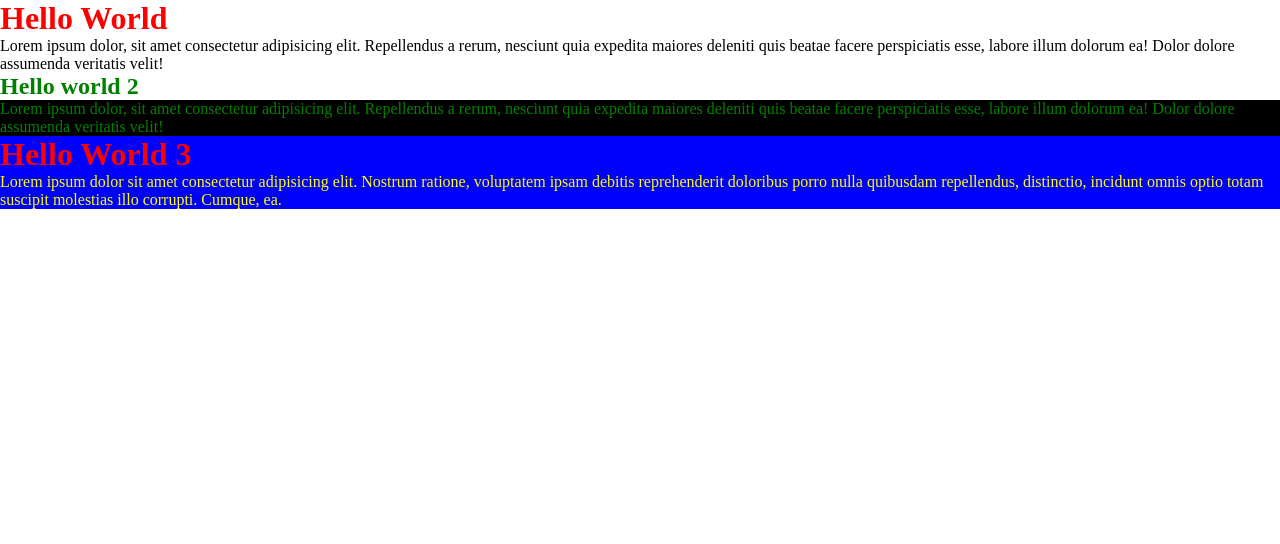
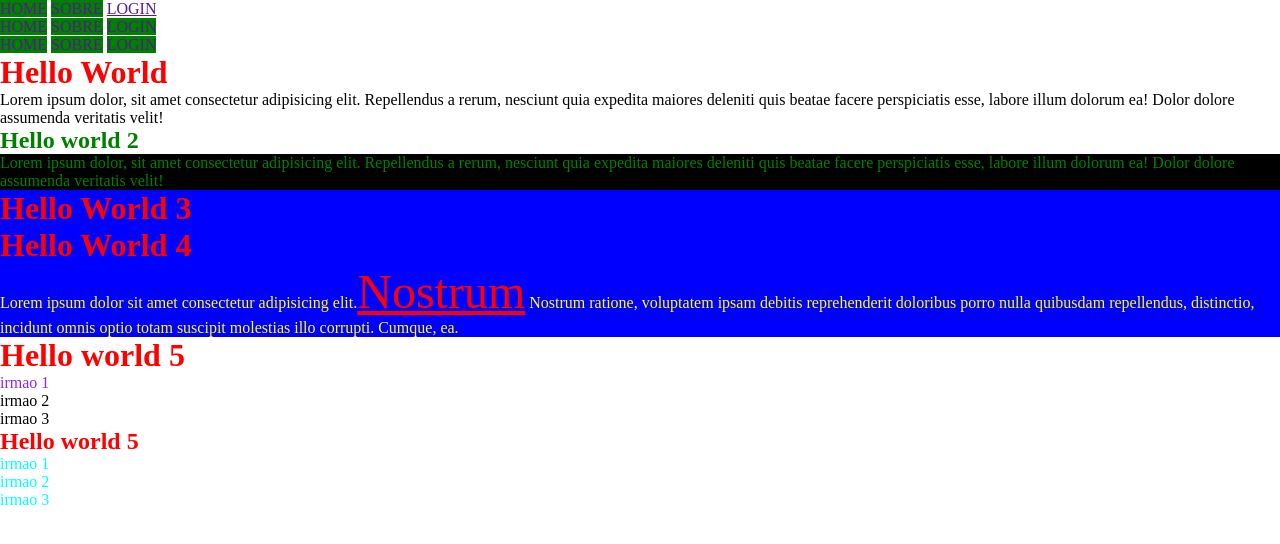
Before and after one commit to ErllanRego/Codigos-intermediarios-e-avancados-css, a plain HTML site: page Seletores Css/index.html in a window 1280 px wide. Drawn offline with Linux system fonts and the light colour scheme.

Commit message:
seletores final

```diff
--- a/Seletores Css/estilo.css
+++ b/Seletores Css/estilo.css
@@ -31,3 +31,37 @@ p.verde{
     color:yellow;
     background:blue;
 }
+
+/*----SELETOR DE FILHO----:
+    Seleciona um elemento que é filho direto de outro*/
+
+/*No exemplo abaixo, todos os elementos "a" que estiverem diretamente dentro de "li" serão selecionados, netos não serão selecionados*/
+/*Neste caso, se o elemento "a" estivesse dentro de um spam por exemplo, e mesmo este span estando dentro do li, a formatação não será feita pois o "a" precisa estar diretamente dentro de li*/
+li>a{
+    text-decoration:none;
+    background:green;
+}
+
+/*----SELETOR DE DESCENDENTE----:
+    Semelhante ao seletor de filho, porém não é necessário estar diretamente dentro da caixa pai*/
+
+/*No exemplo abaixo, mesmo o elemento "a" estando dentro de um span que está dentro do p, ele ainda assim é selecionado*/
+p a{
+    color:red;
+    font-size:48px;
+}
+
+/*----SELETOR DE IRMÃO ADJACENTE----:
+    Seleciona o irmão mais próximo do elemento*/
+
+/*No exemplo abaixo, todo o irmão que vier em seguida do h1 que contenha o ID="irmao", será selecionado, no caso, o p. Os demais p irmãos de h1 não serão formatados, apenas aquele que vem logo em seguida.*/
+h1#irmao+p{
+    color:blueviolet;
+}
+/*----SELETOR DE IRMÃO GERAL----:
+    Seleciona o irmão do elemento, sem a necessidade de ser o mais próximo*/
+
+/*No exemplo abaixo, todos os p que são irmãos do h2 com a ID="irmao" serão selecionados*/
+h2#irmao~p{
+    color:aqua;
+}
--- a/Seletores Css/index.html
+++ b/Seletores Css/index.html
@@ -7,6 +7,25 @@
     </head>
 
     <body>
+        <div>
+            <ul>
+                <li>
+                    <a href="">HOME</a>
+                    <a href="">SOBRE</a>
+                    <span><a href="">LOGIN</a></span>
+                </li>
+                <li>
+                    <a href="">HOME</a>
+                    <a href="">SOBRE</a>
+                    <a href="">LOGIN</a>
+                </li>
+                <li>
+                    <a href="">HOME</a>
+                    <a href="">SOBRE</a>
+                    <a href="">LOGIN</a>
+                </li>
+            </ul>
+        </div>
         <h1>Hello World</h1>
 
         <p>Lorem ipsum dolor, sit amet consectetur adipisicing elit. Repellendus a rerum, nesciunt quia expedita maiores deleniti quis beatae facere perspiciatis esse, labore illum dolorum ea! Dolor dolore assumenda veritatis velit!</p>
@@ -18,8 +37,23 @@
         <div id="amarelo">
         <h1>Hello World 3</h1>
 
-        <p>Lorem ipsum dolor sit amet consectetur adipisicing elit. Nostrum ratione, voluptatem ipsam debitis reprehenderit doloribus porro nulla quibusdam repellendus, distinctio, incidunt omnis optio totam suscipit molestias illo corrupti. Cumque, ea.</p>
+        <h1>Hello World 4</h1>
+
+        <p>Lorem ipsum dolor sit amet consectetur adipisicing elit.<span><a href="">Nostrum</a></span> Nostrum ratione, voluptatem ipsam debitis reprehenderit doloribus porro nulla quibusdam repellendus, distinctio, incidunt omnis optio totam suscipit molestias illo corrupti. Cumque, ea.</p>
         </div>
+
+        <h1 id="irmao">Hello world 5</h1>
+        <p>irmao 1</p>
+        <p>irmao 2</p>
+        <p>irmao 3</p>
+
+        <h2 id="irmao">Hello world 5</h2>
+        <p>irmao 1</p>
+        <p>irmao 2</p>
+        <p>irmao 3</p>
+
+
+
 
 
     </body>
```
